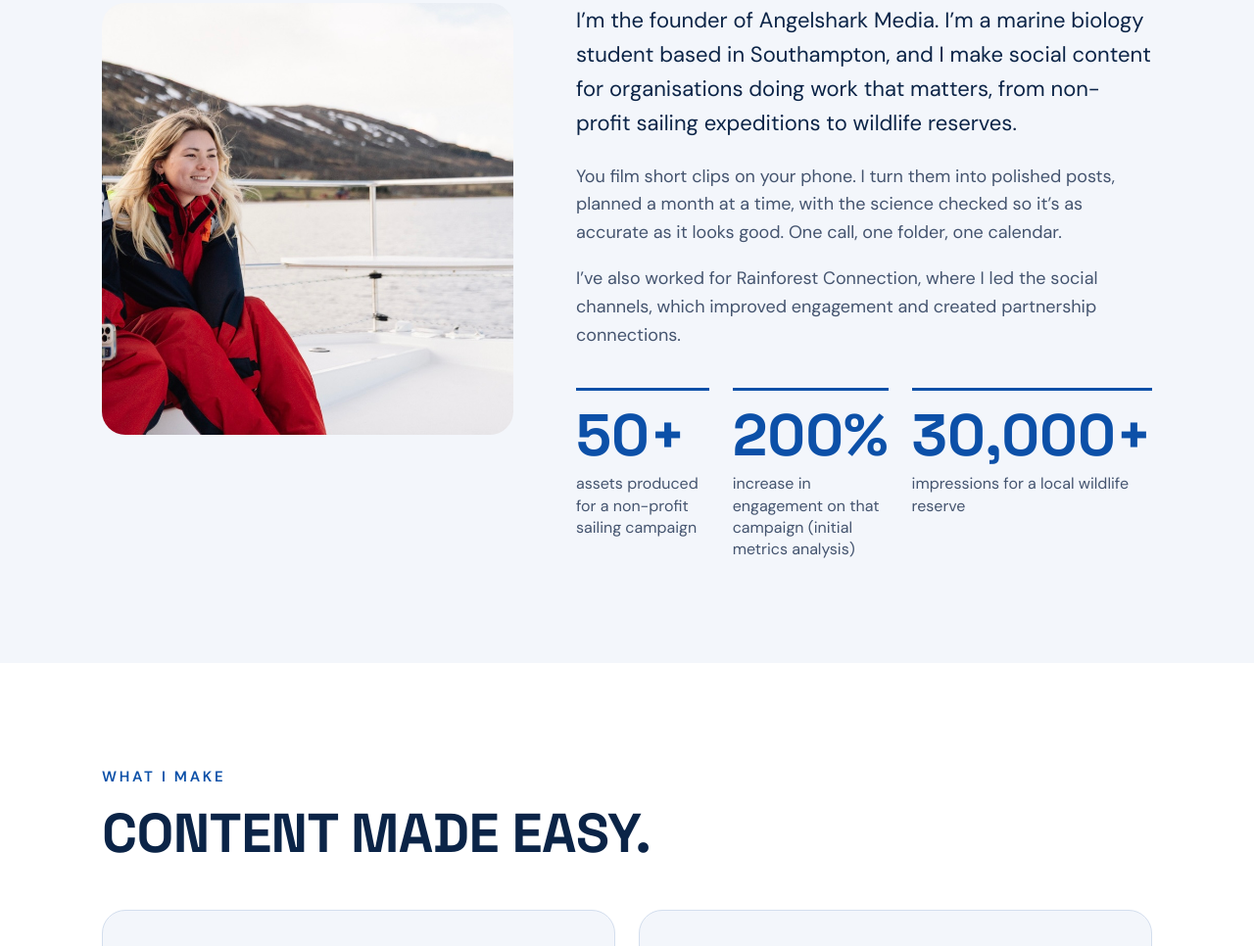
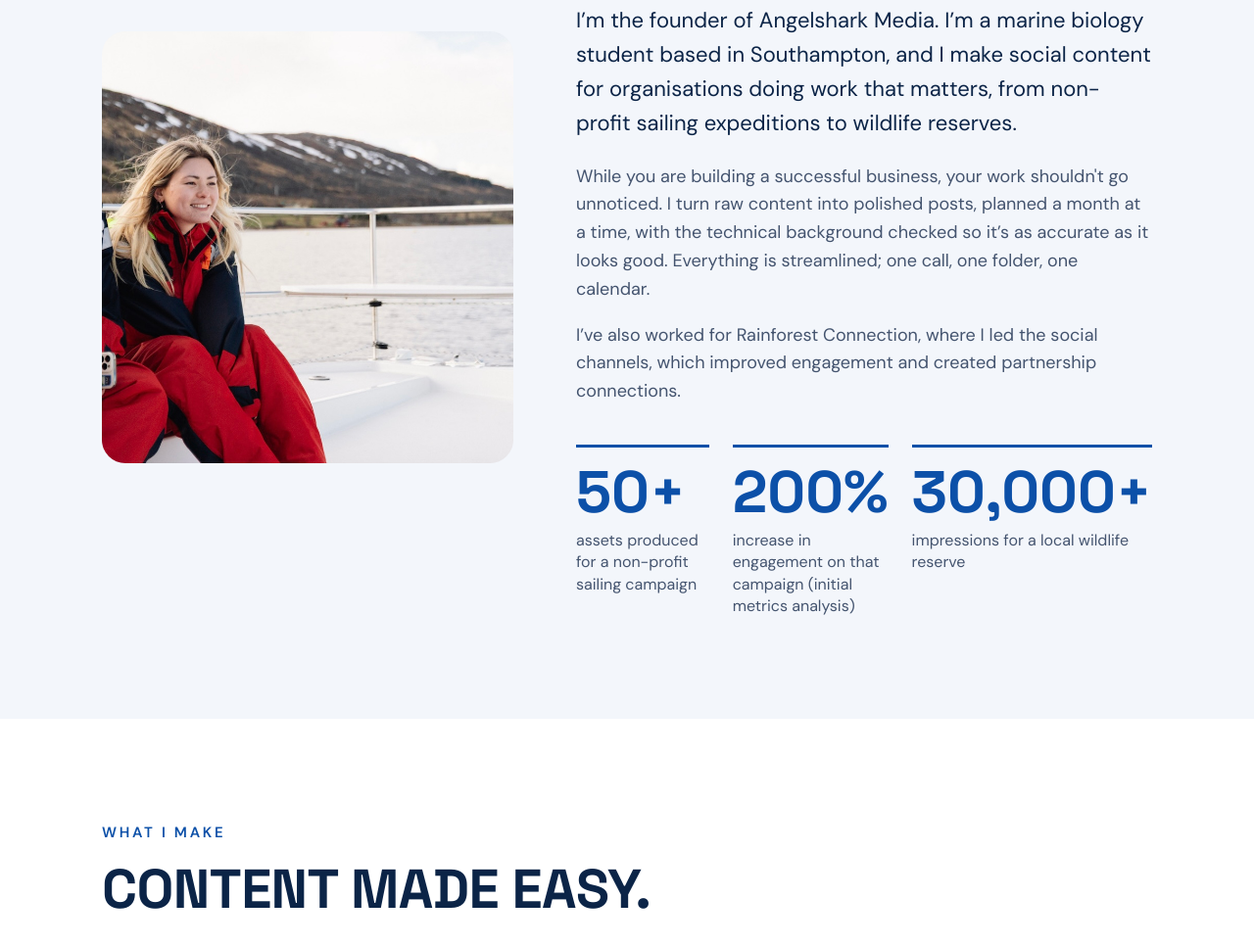
Before and after one commit to bayliemitchell/angelshark-site, a plain HTML site: page index.html in a window 1280 px wide. Shown: the part 1071-2037 px from the top of the page at 98% size. Drawn offline with Linux system fonts and the light colour scheme.

Commit message:
Revise service description for clarity and impact
Updated the description of services offered to emphasize the importance of showcasing work and ensuring accuracy.

```diff
--- a/index.html
+++ b/index.html
@@ -181,7 +181,7 @@ footer.site .wrap { display: flex; justify-content: space-between; gap: 16px; fl
         <p class="eyebrow">Who&rsquo;s behind it</p>
         <h2>Hi, I&rsquo;m Baylie.</h2>
         <p class="big">I&rsquo;m the founder of Angelshark Media. I&rsquo;m a marine biology student based in Southampton, and I make social content for organisations doing work that matters, from non-profit sailing expeditions to wildlife reserves.</p>
-        <p>You film short clips on your phone. I turn them into polished posts, planned a month at a time, with the science checked so it&rsquo;s as accurate as it looks good. One call, one folder, one calendar.</p>
+        <p>While you are building a successful business, your work shouldn't go unnoticed. I turn raw content into polished posts, planned a month at a time, with the technical background checked so it&rsquo;s as accurate as it looks good. Everything is streamlined; one call, one folder, one calendar.</p>
         <p>I&rsquo;ve also worked for Rainforest Connection, where I led the social channels, which improved engagement and created partnership connections.</p>
         <div class="stats">
           <div class="stat"><div class="stat-num">50+</div><div class="stat-label">assets produced for a non-profit sailing campaign</div></div>
```
